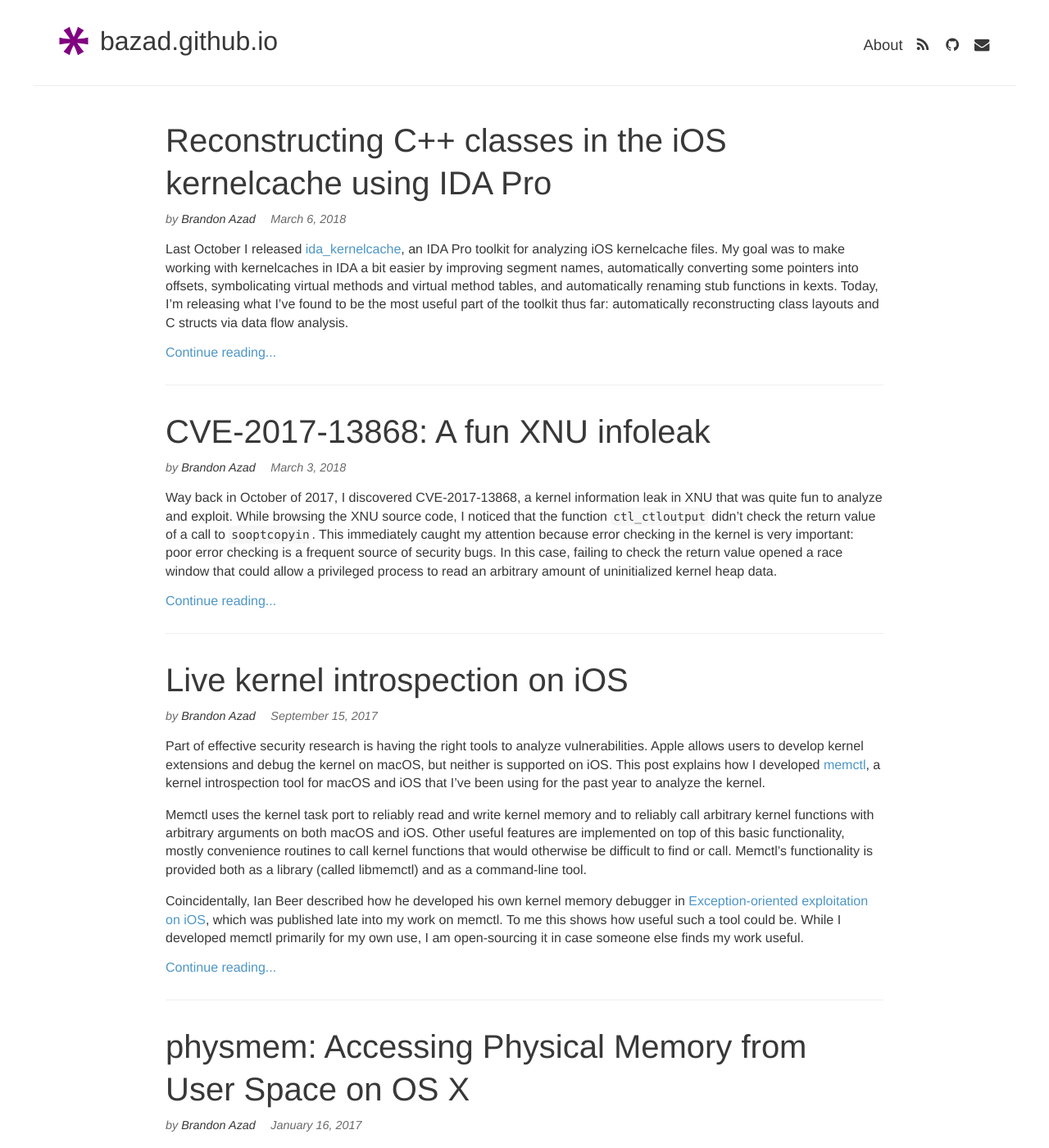
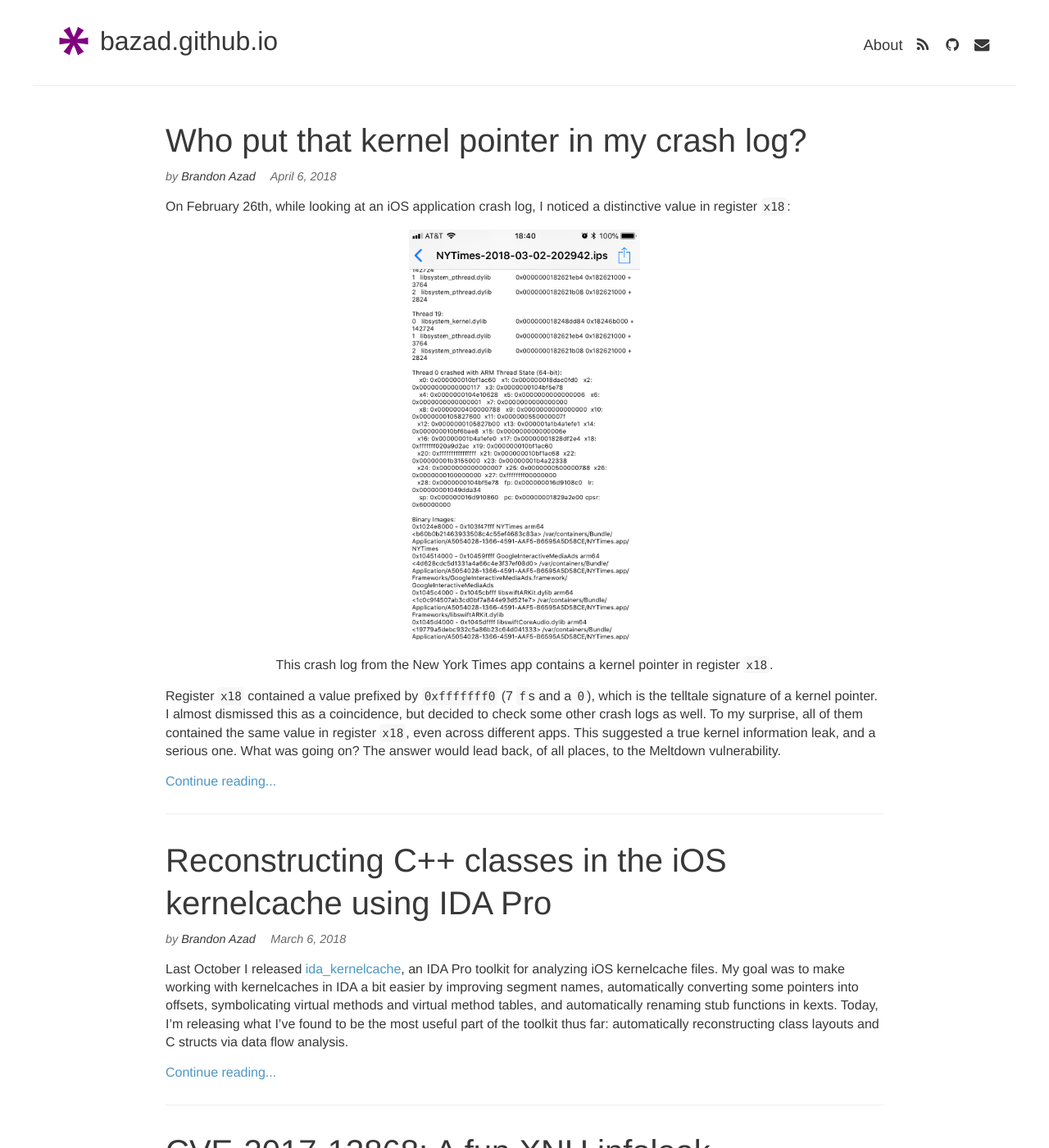
Before and after one commit to bazad/bazad.github.io, a Jekyll site: the page built from index.html, in a window 1280 px wide and 1400 px high. Shown: the whole window at 82% size. Built offline with Jekyll 4.4.1, drawn with Linux system fonts in a browser that asks for light colours; nearby versions of some CDN libraries; the list of posts is cut into pages by our own code; part of the change alters nothing that is shown.

Commit message:
Who put that kernel pointer in my crash log?

```diff
--- a/_includes/image.html
+++ b/_includes/image.html
@@ -15,7 +15,7 @@
 	{% endif %}
 	{% if include.caption %}
 	<figcaption>
-		{{ include.caption }}
+		{{ include.caption | markdownify }}
 	</figcaption>
 	{% endif %}
 </figure>
--- /dev/null
+++ b/_posts/2018-04-06-kernel-pointer-crash-log-ios.md
@@ -0,0 +1,346 @@
+---
+layout: post
+title: "Who put that kernel pointer in my crash log?"
+author: Brandon Azad
+date: 2018-04-06 10:15:00 -0700
+category: security
+tags: [iOS]
+description: >
+  In February 2018 I noticed that kernel pointers were showing up in register `x18` of iOS crash
+  logs. Figuring out why took me all the way back to the Meltdown vulnerability and the buggy fix
+  that made it trivial to bypass Apple's kernel ASLR defense.
+---
+
+On February 26th, while looking at an iOS application crash log, I noticed a distinctive value in
+register `x18`:
+
+{% include image.html
+           image = "/img/2018/x18-infoleak-nytimes-crash.png"
+           max-height = "500px"
+           title =
+"Register x18 contains a kernel pointer."
+           description =
+"Register x18 in this NYTimes app crash log contains a kernel pointer."
+           caption =
+"This crash log from the New York Times app contains a kernel pointer in register `x18`." %}
+
+Register `x18` contained a value prefixed by `0xfffffff0` (7 `f`s and a `0`), which is the telltale
+signature of a kernel pointer. I almost dismissed this as a coincidence, but decided to check some
+other crash logs as well. To my surprise, all of them contained the same value in register `x18`,
+even across different apps. This suggested a true kernel information leak, and a serious one. What
+was going on? The answer would lead back, of all places, to the Meltdown vulnerability.
+
+<!--more-->
+
+
+## The shape of a pointer
+
+Kernel pointers are distinctive because they have low entropy (the kernel doesn't take up that much
+memory). For example, on macOS, pointers to the kernel image typically begin with `0xffffff80[0-2]`,
+pointers to the kernel heap begin with `0xffffff80[1-2]` or `0xffffff9[0-2]`, and pointers to
+kernel driver images begin with `0xffffff7f[8-9]`.
+
+On iOS, the layout of the kernel address space is different and varies by device. On the iPhone 7
+and later, kernel heap addresses begin with `0xffffffe0` and kernel image addresses begin with
+`0xfffffff0[0-2]`. On the iPhone 5s through iPhone 6s, kernel image and kernel heap addresses both
+begin with `0xfffffff0`.
+
+These ranges may be large, but they are actually quite small when compared to the full space of
+64-bit integers. Thus, when I saw that register `x18` began with `0xfffffff0`, I knew there was a
+good chance it actually came from the kernel and wasn't just a big negative number.
+
+
+## Identifying the source of the leak
+
+The first step was to figure out how kernel pointers were getting into register `x18`. For example,
+the leak might only be triggered while a process is crashing, or even worse, it might be a strange
+artifact of the crash reporting machinery itself. Such an information leak would still be
+interesting, but of limited value. Thus, the very first thing I tried was to create an empty iOS
+app, set a breakpoint, and read the value in register `x18`:
+
+{% include image.html
+           image = "/img/2018/x18-infoleak-debug-1.png"
+           title =
+"Demonstrating the infoleak with lldb."
+           caption =
+"The infoleak can be triggered by simply reading the value of register `x18` using lldb." %}
+
+And just like that, without writing any code at all, I had a working proof of concept! The fact
+that the leaked kernel pointer could be retrieved by a debugger on a still-running app strongly
+suggested that it would be possible to write a standalone exploit.
+
+It looked to me like the `x18` register was somehow not being cleared on return from the kernel.
+The AArch64 ABI specifies that register `x18` is reserved for use by the platform, so it's
+plausible that no userspace code had modified `x18` since the last syscall return.
+
+The next question was whether the kernel pointer could be retrieved directly by the running app.
+A straightforward way to read the value in a particular register is using inline assembly.[^1]
+Thus, I added inline assembly to read `x18` into a variable and printed the result.
+
+{% include image.html
+           image ="/img/2018/x18-infoleak-debug-2.png"
+           title =
+"Register x18 does not contain the kernel pointer when read using inline assembly."
+           caption =
+"The kernel pointer does not appear when reading the value of register `x18` using inline
+assembly." %}
+
+Interestingly, even though the debugger claimed that `x18` contained the kernel pointer, the inline
+assembly read the value `0`. This meant one of two things: either there was some sort of
+architectural magic going on, or the debugger was somehow not getting the true register values.
+
+As it happens, the way a debugger reads registers from the thread being debugged is using the
+function `thread_get_state`. This function retrieves the state of a thread's registers as they are
+saved when that thread enters the kernel. Thus, the leaked kernel pointer could be reaching
+userspace through that function, in which case register `x18` might never actually contain a kernel
+pointer while in userspace.
+
+To test this, I simply called `thread_get_state` on the current thread and printed the value that
+the kernel claimed was in register `x18`:
+
+{% include image.html
+           image = "/img/2018/x18-infoleak-debug-3.png"
+           title =
+"Register x18 does contain the kernel pointer when read using thread_get_state."
+           caption =
+"The function `thread_get_state`, which is called by debuggers to get a thread's registers, proves
+to be the source of the kernel pointer leak." %}
+
+And voilà! We have found the source of the leak.
+
+While the exploit in this case is completely trivial, you can find a POC on my [GitHub][x18-leak].
+
+[x18-leak]: https://github.com/bazad/x18-leak
+
+
+## Is it useful?
+
+The next thing I wanted to know was what type of leak this was. The most interesting kernel pointer
+disclosures are those that can be used to defeat the kernel's address space layout randomization
+(kASLR), which hides where the kernel resides in memory. Because kASLR simply slides the entire
+kernel image in memory to a new base address, revealing a single known pointer into the kernel
+image breaks the whole defense by allowing you to compute the kASLR slide directly.
+
+The simplest way to check whether a kernel infoleak is disclosing a kernel image pointer or
+something else is to get the leaked value, subtract the kASLR slide, and see if the difference is
+consistent across reboots. If it is, then the infoleak is disclosing a kernel image pointer and
+the difference is the static address of the leaked pointer in the kernelcache binary.
+
+So, I disclosed the kernel pointer, panicked the phone, and subtracted the kernel slide recorded in
+the panic log. Repeating this experiment several times always yielded the same value. Thus, I had
+found a kernel image pointer leak capable of revealing the kernel slide.
+
+
+## Analyzing the cause of the leak
+
+Once I'd demonstrated that this infoleak could be used to recover the kASLR slide, I reported it to
+Apple. A few days later, I had some time to try and figure out what was causing the leak.
+
+Since the leak only manifested in register `x18`, the natural place to begin was scanning XNU
+source code diffs for occurrences of `x18`. It quickly became apparent that a large number of
+changes involving register `x18` took place in the file [`osfmk/arm64/locore.s`][XNU 4570.31.3
+locore.s] between XNU versions [4570.20.62][XNU 4570.20.62] (iOS 11.1) and [4570.31.3][XNU
+4570.31.3] (iOS 11.2). These changes seemed to be related to a feature called
+`__ARM_KERNEL_PROTECT__`. Grepping through the source code for references to that string eventually
+revealed the following comment in the file [`osfmk/arm64/proc_reg.h`][XNU 4570.31.3 proc_reg.h]:
+
+[XNU 4570.31.3 locore.s]: https://opensource.apple.com/source/xnu/xnu-4570.31.3/osfmk/arm64/locore.s.auto.html
+[XNU 4570.20.62]: https://opensource.apple.com/source/xnu/xnu-4570.20.62/
+[XNU 4570.31.3]: https://opensource.apple.com/source/xnu/xnu-4570.31.3/
+[XNU 4570.31.3 proc_reg.h]: https://opensource.apple.com/source/xnu/xnu-4570.31.3/osfmk/arm64/proc_reg.h.auto.html
+
+	__ARM_KERNEL_PROTECT__ is a feature intended to guard against potential
+	architectural or microarchitectural vulnerabilities that could allow cores to
+	read/access EL1-only mappings while in EL0 mode.  This is achieved by
+	removing as many mappings as possible when the core transitions to EL0 mode
+	from EL1 mode, and restoring those mappings when the core transitions to EL1
+	mode from EL0 mode.
+
+That is, when `__ARM_KERNEL_PROTECT__` is enabled, transitioning from EL1 (kernel mode) to EL0
+(user mode) will remove as many kernel memory mappings as possible. The purpose of this feature is
+to limit the possible attack surface against kernel memory mappings when exploiting
+microarchitectural vulnerabilities like [Spectre or Meltdown][Spectre and Meltdown]. In fact, a
+[knowledge base article][Spectre and Meltdown mitigations] suggests that these changes in iOS 11.2
+were specifically designed to protect against Meltdown.
+
+[Spectre and Meltdown]: https://meltdownattack.com
+[Spectre and Meltdown mitigations]: https://support.apple.com/en-us/HT208394
+
+The file `osfmk/arm64/locore.s` is responsible for, among other things, implementing the ARM
+exception vectors. `Lel0_synchronous_vector_64`, the exception vector invoked on a system call
+(instruction `svc #0`), was significantly changed while adding support for
+`__ARM_KERNEL_PROTECT__`. In iOS 10.2, the implementation looks like this:
+
+{% highlight assembly %}
+	.text
+	.align 7
+Lel0_synchronous_vector_64:
+	MAP_KERNEL
+	BRANCH_TO_KVA_VECTOR Lel0_synchronous_vector_64_long, 8
+{% endhighlight %}
+
+The macro `MAP_KERNEL` is responsible for setting up the EL1 memory mappings for the kernel. It is
+defined as:
+
+{% highlight assembly %}
+/*
+ * MAP_KERNEL
+ *
+ * Restores the kernel EL1 mappings, if necessary.
+ *
+ * This may mutate x18.
+ */
+.macro MAP_KERNEL
+#if __ARM_KERNEL_PROTECT__
+	/* Switch to the kernel ASID (low bit set) for the task. */
+	mrs	x18, TTBR0_EL1
+	orr	x18, x18, #(1 << TTBR_ASID_SHIFT)
+	msr	TTBR0_EL1, x18
+
+	/*
+	 * We eschew some barriers on Apple CPUs, as relative ordering of writes
+	 * to the TTBRs and writes to the TCR should be ensured by the
+	 * microarchitecture.
+	 */
+#if !defined(APPLE_ARM64_ARCH_FAMILY)
+	isb	sy
+#endif
+
+	/*
+	 * Update the TCR to map the kernel now that we are using the kernel
+	 * ASID.
+	 */
+	MOV64	x18, TCR_EL1_BOOT
+	msr	TCR_EL1, x18
+	isb	sy
+#endif /* __ARM_KERNEL_PROTECT__ */
+.endmacro
+{% endhighlight %}
+
+Meanwhile, the macro `BRANCH_TO_KVA_VECTOR` is responsible for branching to the real implementation
+of the exception vector, which in this case is `Lel0_synchronous_vector_64_long`. It is defined as:
+
+{% highlight assembly %}
+/*
+ * BRANCH_TO_KVA_VECTOR
+ *
+ * Branches to the requested long exception vector in the kernelcache.
+ *   arg0 - The label to branch to
+ *   arg1 - The index of the label in exc_vectors_tables
+ *
+ * This may mutate x18.
+ */
+.macro BRANCH_TO_KVA_VECTOR
+#if __ARM_KERNEL_PROTECT__
+	/*
+	 * Find the kernelcache table for the exception vectors by accessing
+	 * the per-CPU data.
+	 */
+	mrs	x18, TPIDR_EL1
+	ldr	x18, [x18, ACT_CPUDATAP]
+	ldr	x18, [x18, CPU_EXC_VECTORS]
+
+	/*
+	 * Get the handler for this exception and jump to it.
+	 */
+	ldr	x18, [x18, #($1 << 3)]
+	br	x18
+#else
+	b	$0
+#endif /* __ARM_KERNEL_PROTECT__ */
+.endmacro
+{% endhighlight %}
+
+Finally, `Lel0_synchronous_vector_64_long` contains the original definition of the exception vector
+`Lel0_synchronous_vector_64` from iOS 11.1:
+
+{% highlight assembly %}
+Lel0_synchronous_vector_64_long:
+	EL0_64_VECTOR
+	mrs	x1, TPIDR_EL1				// Load the thread register
+	ldr	x1, [x1, TH_KSTACKPTR]			// Load the top of the kernel stack to x1
+	mov	sp, x1					// Set the stack pointer to the kernel stack
+	adrp	x1, fleh_synchronous@page		// Load address for fleh
+	add	x1, x1, fleh_synchronous@pageoff
+	b	fleh_dispatch64
+{% endhighlight %}
+
+Thus, Apple has effectively prefixed the original exception vector with some code to restore the
+kernel mappings and perform an indirect jump (via `x18`) to the original implementation.
+
+The problem is that this prefix code clobbers the value of `x18` from userspace before the
+userspace registers are saved. While both macros clobber `x18`, the information leak that we
+observe is due to `BRANCH_TO_KVA_VECTOR`. This macro performs an indirect branch to
+`Lel0_synchronous_vector_64_long` through register `x18`. However, this means `x18` is set to
+`Lel0_synchronous_vector_64_long` before `Lel0_synchronous_vector_64_long` has a chance to save the
+userspace registers. And since the original exception vector implementation does not clear `x18`
+before saving the userspace registers, this makes the clobbered value of `x18` available to clients
+of `thread_get_state`. The result is that when we call `thread_get_state`, we end up with a pointer
+to `Lel0_synchronous_vector_64_long` in `x18`.
+
+
+## Timeline
+
+After I discovered and reported the bug on February 26 and provided a more complete analysis on
+March 2, Apple managed to have the hole fixed in time for their iOS 11.3 release on March 29. The
+speed at which this bug was fixed was quite a pleasant surprise, especially given that I initially
+found the bug on a beta release of iOS 11.3.
+
+However, Apple's initial security announcement for iOS 11.3 did not mention this bug at all. This
+was a disappointment, but I contacted Apple and they promptly recognized the issue and agreed to
+assign a CVE and update the advisory.
+
+While waiting for the updated advisory, a friend sent me a link to the following tweet:
+
+<center> <blockquote class="twitter-tweet" data-lang="en"><p lang="en" dir="ltr">How to defeat KASLR on
+11.2.6: 1. Create a new xcode project 2. Close it and delete it, choose &#39;Delete
+Immediately&#39; from trash 3. Open extra_recipe instead 4. Add a 2 on line 547 so that &quot;i
+&lt; 28&quot;. 5. Remove line 527 6. Who would win, an American multi billion company or one
+2boi</p>&mdash; John Åkerblom (@jaakerblom) <a
+href="https://twitter.com/jaakerblom/status/981894636141727745?ref_src=twsrc%5Etfw">April 5,
+2018</a></blockquote> <script async src="https://platform.twitter.com/widgets.js"
+charset="utf-8"></script> </center>
+
+Intrigued, I looked at the GitHub project by potmdehex (@potmdehex), [extra_recipe_extra_bug], that
+the author mentioned in a reply to the original tweet. It quickly became clear from looking at the
+[source][jailbreak.c:403] that the leak was coming from Mach exception messages containing register
+state for a thread. As it turns out, Mach exception messages use the same state that is returned by
+`thread_get_state`, which means this is another way of triggering the same bug.
+
+[extra_recipe_extra_bug]: https://github.com/potmdehex/extra_recipe_extra_bug
+[jailbreak.c:403]: https://github.com/potmdehex/extra_recipe_extra_bug/blob/cf884b25e03c56a757587b5957d8b74c1b288ee7/extra_recipe/jailbreak.c#L403
+
+Shortly after that, Viktor Oreshkin (@stek29) published a brief analysis:
+
+<center> <blockquote class="twitter-tweet" data-lang="en"><p lang="en" dir="ltr">So, speaking of
+info leak (found by <a href="https://twitter.com/potmdehex?ref_src=twsrc%5Etfw">@potmdehex</a> I
+guess): It leaks kernel address of Lel0_synchronous_vector_64_long exception
+handler.<br><br>Here&#39;s how you find unslid address (in kernel cache for example): <a
+href="https://t.co/egJA3FI4As">https://t.co/egJA3FI4As</a></p>&mdash; Viktor Oreshkin (@stek29) <a
+href="https://twitter.com/stek29/status/982285394447405056?ref_src=twsrc%5Etfw">April 6,
+2018</a></blockquote> <script async src="https://platform.twitter.com/widgets.js"
+charset="utf-8"></script> </center>
+
+After that, I decided to publish my work, even though Apple hadn't updated the advisory yet.
+
+
+## Conclusion
+
+Given how easy it was to detect, I'm quite surprised that this information leak lasted for nearly 3
+months before it was discovered. I wouldn't be surprised to learn that other parties had found the
+leak earlier but didn't disclosed it.
+
+This bug was an all-around pleasure to find, exploit, and analyze. Stumbling onto a security issue
+by accident is by far my favorite way to find a bug. Not only that, I quite enjoyed the experience
+of developing a complete proof-of-concept exploit for a serious security vulnerability without
+writing a single line of code. And to top it all off, I learned that the bug was actually
+introduced by the mitigation against Meltdown! (Who'd have thought that the fix for a really big
+information leak would introduce a small information leak?) Quite good fun, and I hope we never see
+its like again.
+
+
+## Footnotes
+
+[^1]: An even easier way is to mark a local variable as occupying a particular register using an
+      `asm` annotation. However, I wanted to explicitly step through what happened when `x18` was
+      read into another register.
```
Also changed, not shown: img/2018/x18-infoleak-debug-1.png (added), img/2018/x18-infoleak-debug-2.png (added), img/2018/x18-infoleak-debug-3.png (added), img/2018/x18-infoleak-nytimes-crash.png (added).
